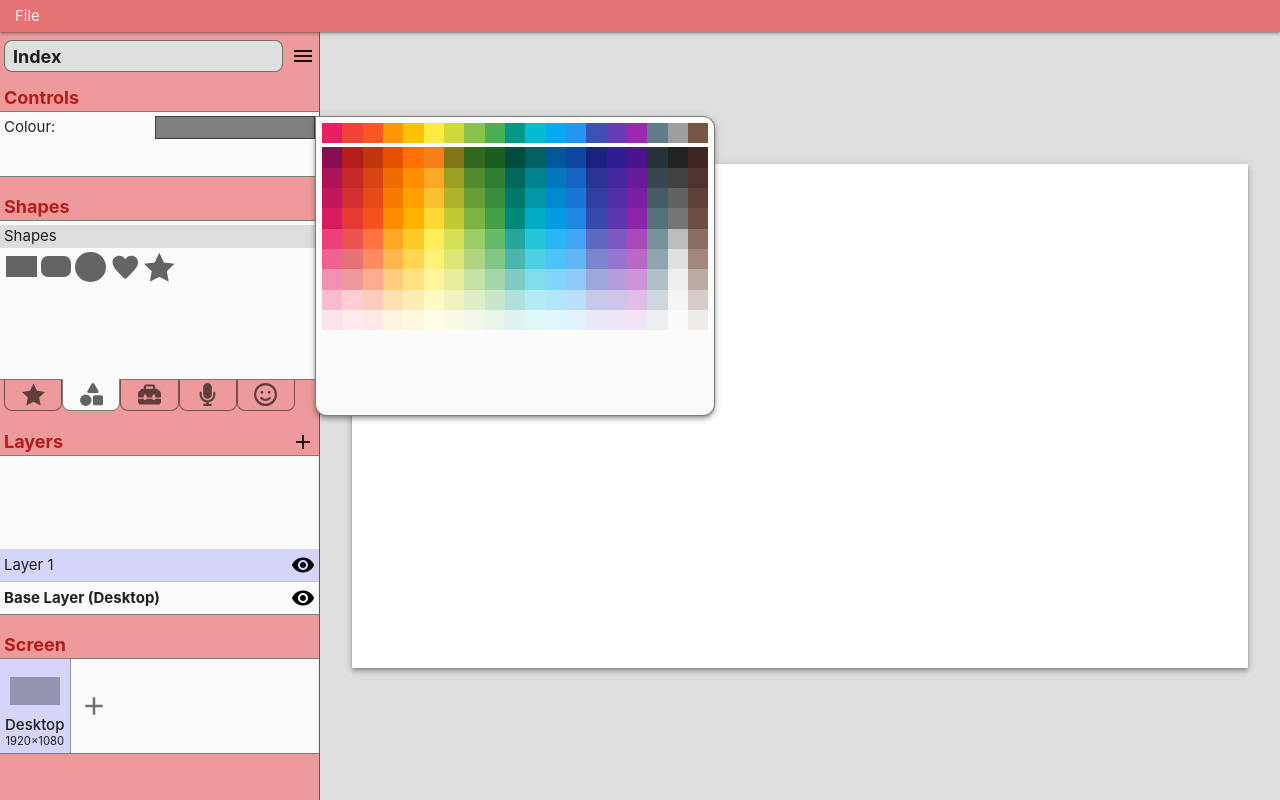
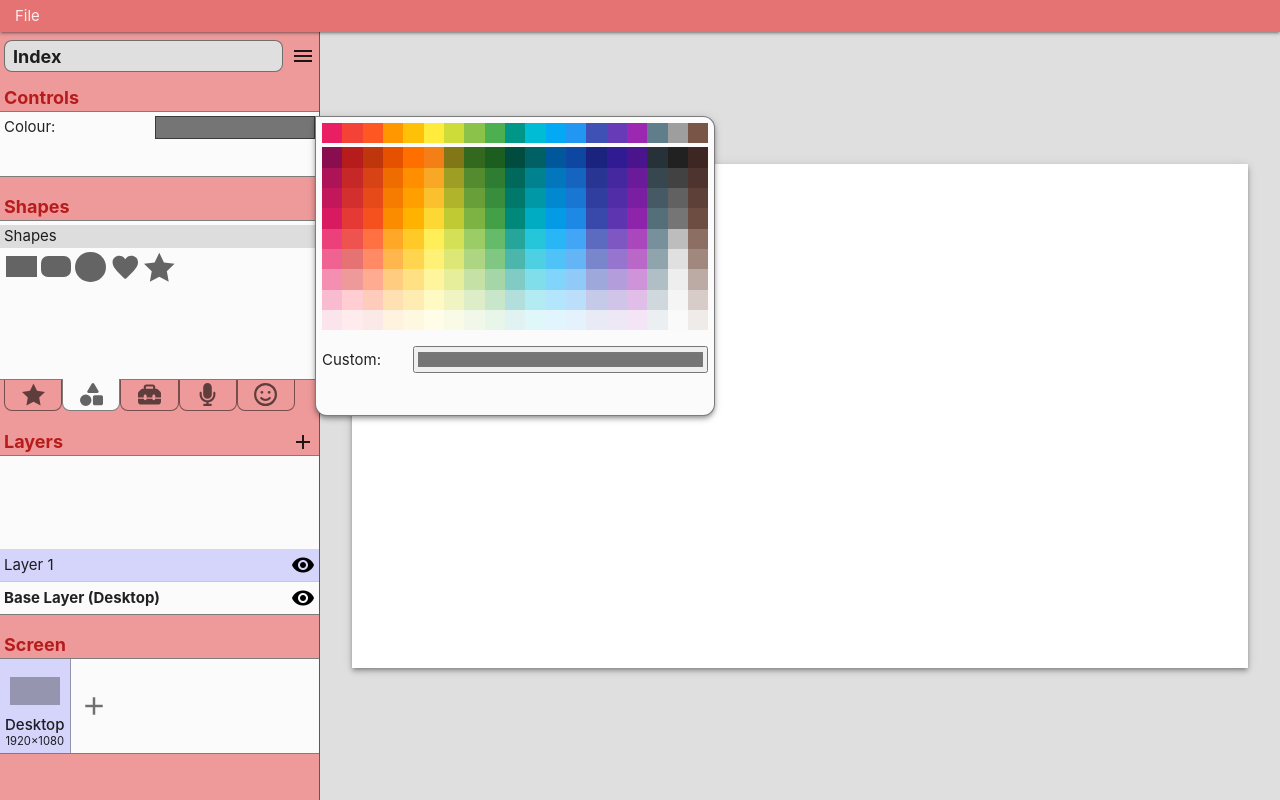
Before and after one commit to ShaneByrne0963/wirefree, a React (Vite) app: page / in a window 1280 px wide. Both pictures are taken after a click on the element 235 px from the left and 127 px from the top of the page. Built offline with nearby package versions, Linux system fonts and the light colour scheme.

Commit message:
Add ability to select custom colors

```diff
--- a/src/assets/css/style.css
+++ b/src/assets/css/style.css
@@ -324,6 +324,7 @@ input[type="text"]:not(.browser-default) {
         top: 0;
         left: 100%;
         border-top-left-radius: 0;
+        cursor: default;
     }
 }
 
@@ -337,15 +338,25 @@ input[type="text"]:not(.browser-default) {
     border-radius: 12px;
     z-index: 20;
 
-    >div {
+    >.color-grid {
         display: grid;
         grid-template-columns: repeat(19, 1fr);
+    }
+
+    >.custom-color {
+        display: flex;
+        align-items: center;
+        gap: 32px;
+        margin-top: 16px;
+
+        >input {
+            width: 100%;
+        }
     }
 
     button {
         width: 100%;
         aspect-ratio: 1 / 1;
-        border: #707070;
 
         &.top-row {
             margin-bottom: 4px;
--- a/src/components/inputs/ColorPickerWindow.tsx
+++ b/src/components/inputs/ColorPickerWindow.tsx
@@ -1,6 +1,8 @@
 import { useRef } from "react";
-import { useDispatch } from "react-redux";
+import { useDispatch, useSelector } from "react-redux";
 import { setColor } from "../../state/slices/shapeSlice";
+import { RootState } from "../../state/store";
+import { convertRgbToHex } from "../../helpers";
 
 interface ColorButtonProps {
   hue?: string;
@@ -43,9 +45,14 @@ const accents = [
 ];
 
 function ColorPickerWindow() {
+  const dispatch = useDispatch();
+  let selectedColor = useSelector((state: RootState) => state.shapes.color1);
+  if (selectedColor.includes("rgb")) {
+    selectedColor = convertRgbToHex(selectedColor);
+  }
   return (
     <div className="color-window z-depth-2">
-      <div>
+      <div className="color-grid">
         {accents.map((accent, index) => (
           <ColorPickerRow
             accent={accent}
@@ -53,6 +60,14 @@ function ColorPickerWindow() {
             key={accent}
           ></ColorPickerRow>
         ))}
+      </div>
+      <div className="custom-color">
+        <span>Custom:</span>
+        <input
+          type="color"
+          value={selectedColor}
+          onChange={(event) => dispatch(setColor([1, event.target.value]))}
+        />
       </div>
     </div>
   );
--- a/src/helpers.ts
+++ b/src/helpers.ts
@@ -5,3 +5,13 @@ export function convertDisplayToClassName(value: string) {
 export function clamp(value: number, min: number, max: number) {
   return Math.min(Math.max(value, min), max);
 };
+
+function componentToHex(c: number) {
+  let hex = c.toString(16);
+  return hex.length == 1 ? "0" + hex : hex;
+}
+
+export function convertRgbToHex(value: string) {
+  let rgb = value.replace("rgb(", "").replace(")", "").split(", ");
+  return rgb.reduce((prev: string, value: string) => `${prev}${componentToHex(parseInt(value))}`, "#");
+}
--- a/src/state/slices/shapeSlice.ts
+++ b/src/state/slices/shapeSlice.ts
@@ -8,7 +8,7 @@ interface shapeState {
 
 const initialState:shapeState = {
   selected: "",
-  color1: "rgb(128, 128, 128)",
+  color1: "rgb(117, 117, 117)",
   color2: "rgb(255, 255, 255)",
 }
 
```
